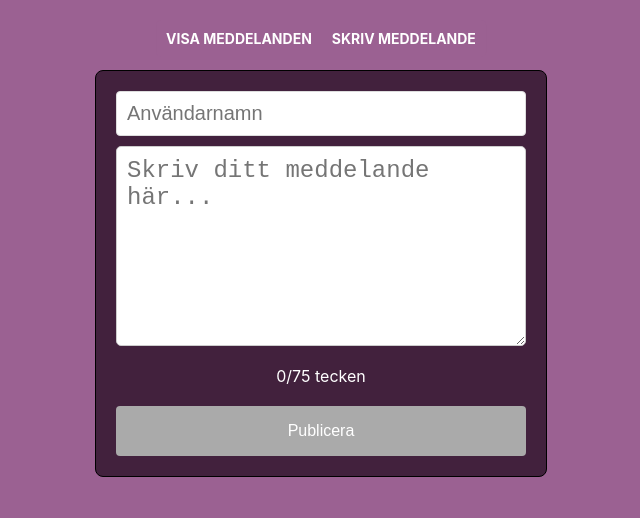
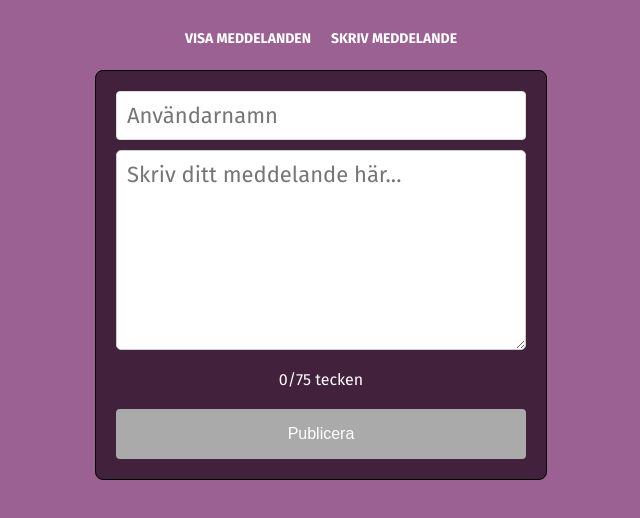
Before and after one commit to Eikei7/Anslagstavla, a React (Create React App) app in the folder anslagstavla-frontend/: page /post in a window 1280 px wide. Shown: the top 518 px of the page, without its empty margins (319-959 px from the left). Built offline with nearby package versions, Linux system fonts and the light colour scheme.

Commit message:
Fira Sans font change

```diff
--- a/anslagstavla-frontend/src/App.css
+++ b/anslagstavla-frontend/src/App.css
@@ -1,7 +1,9 @@
+@import url(https://fonts.googleapis.com/css?family=Fira+Sans:100,200,300,400,regular,italic,500,600,700,800,900);
+
 body {
   display: flex;
-  justify-content: center; /* Centrerar innehållet horisontellt */
-  min-height: 100vh; /* Ser till att innehållet fyller hela höjden */
+  justify-content: center;
+  min-height: 100vh;
   margin: 0;
 }
 
@@ -40,18 +42,20 @@ body {
   margin-bottom: 10px;
   border: 1px solid #ddd;
   border-radius: 4px;
-  font-size: 20px;
+  font-size: 22px;
   box-sizing: border-box;
+  font-family: 'Fira Sans', sans-serif;
 }
 
 .message-input {
-  width: 100%; /* Full bredd på input-fältet */
-  height: 200px; /* Gör input-fältet högre */
-  padding: 10px; /* Lägg till lite padding för bättre textinmatning */
-  font-size: 24px; /* Större text i input-fältet */
-  border-radius: 5px; /* Ger input-fältet rundade hörn */
-  border: 1px solid #ccc; /* Lätt gräns runt input-fältet */
-  box-sizing: border-box; /* Gör så att padding och border inte påverkar fältets totala bredd */
+  width: 100%;
+  height: 200px;
+  padding: 10px;
+  font-size: 22px;
+  border-radius: 5px;
+  border: 1px solid #ccc;
+  box-sizing: border-box;
+  font-family: 'Fira Sans', sans-serif;
 }
 
 .tavlan button {
@@ -219,6 +223,8 @@ ul li button:hover {
 
 .modal-content button {
   padding: 10px;
+  width: 100px;
+  height: 40px;
   margin-right: 10px;
   background-color: #683257;
   color: white;
--- a/anslagstavla-frontend/src/components/Anslagstavla.jsx
+++ b/anslagstavla-frontend/src/components/Anslagstavla.jsx
@@ -72,7 +72,7 @@ const Anslagstavla = () => {
 
     return (
         <div className="tavlan">
-            <h1>Anslagstavlan</h1>
+            <h1>Shui - Anslagstavlan</h1>
             {error && <p style={{ color: 'red' }}>{error}</p>} {/* Felmeddelande för att hämta meddelanden */}
 
             {loading ? (
@@ -103,7 +103,7 @@ const Anslagstavla = () => {
                                             value={inputMessageId}
                                             onChange={(e) => setInputMessageId(e.target.value)} // Spara inmatat ID
                                         />
-                                        <button onClick={() => handleUpdate(id, currentMessageText)}>Spara ändringar</button>
+                                        <button onClick={() => handleUpdate(id, currentMessageText)}>Spara</button>
                                         <button onClick={closeUpdateForm}>Avbryt</button>
                                     </div>
                                 </div>
--- a/anslagstavla-frontend/src/index.css
+++ b/anslagstavla-frontend/src/index.css
@@ -1,14 +1,10 @@
+@import url(https://fonts.googleapis.com/css?family=Fira+Sans:100,200,300,400,regular,italic,500,600,700,800,900);
+
 body {
   margin: 0;
   background-color: #9b6192;
-  font-family: -apple-system, BlinkMacSystemFont, 'Segoe UI', 'Roboto', 'Oxygen',
-    'Ubuntu', 'Cantarell', 'Fira Sans', 'Droid Sans', 'Helvetica Neue',
+  font-family: 'Fira Sans', 'Droid Sans', 'Helvetica Neue',
     sans-serif;
   -webkit-font-smoothing: antialiased;
   -moz-osx-font-smoothing: grayscale;
 }
-
-code {
-  font-family: source-code-pro, Menlo, Monaco, Consolas, 'Courier New',
-    monospace;
-}
```
